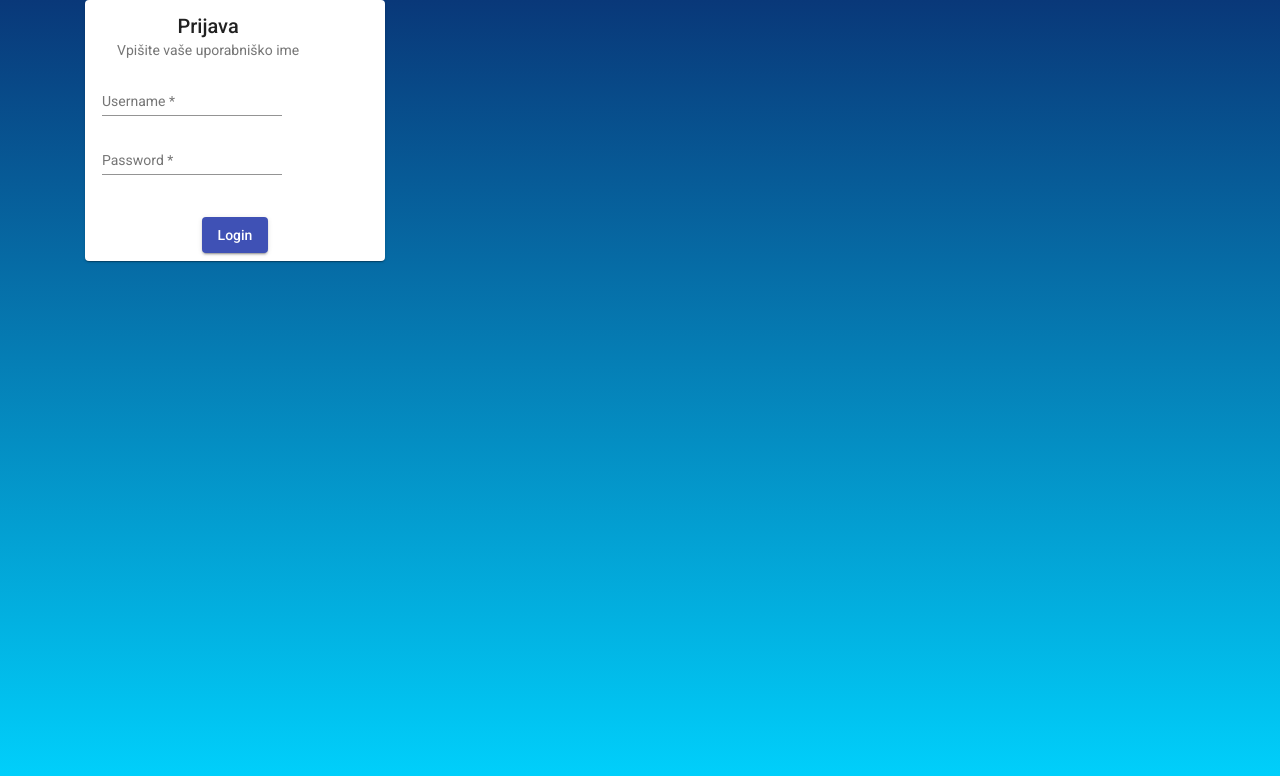
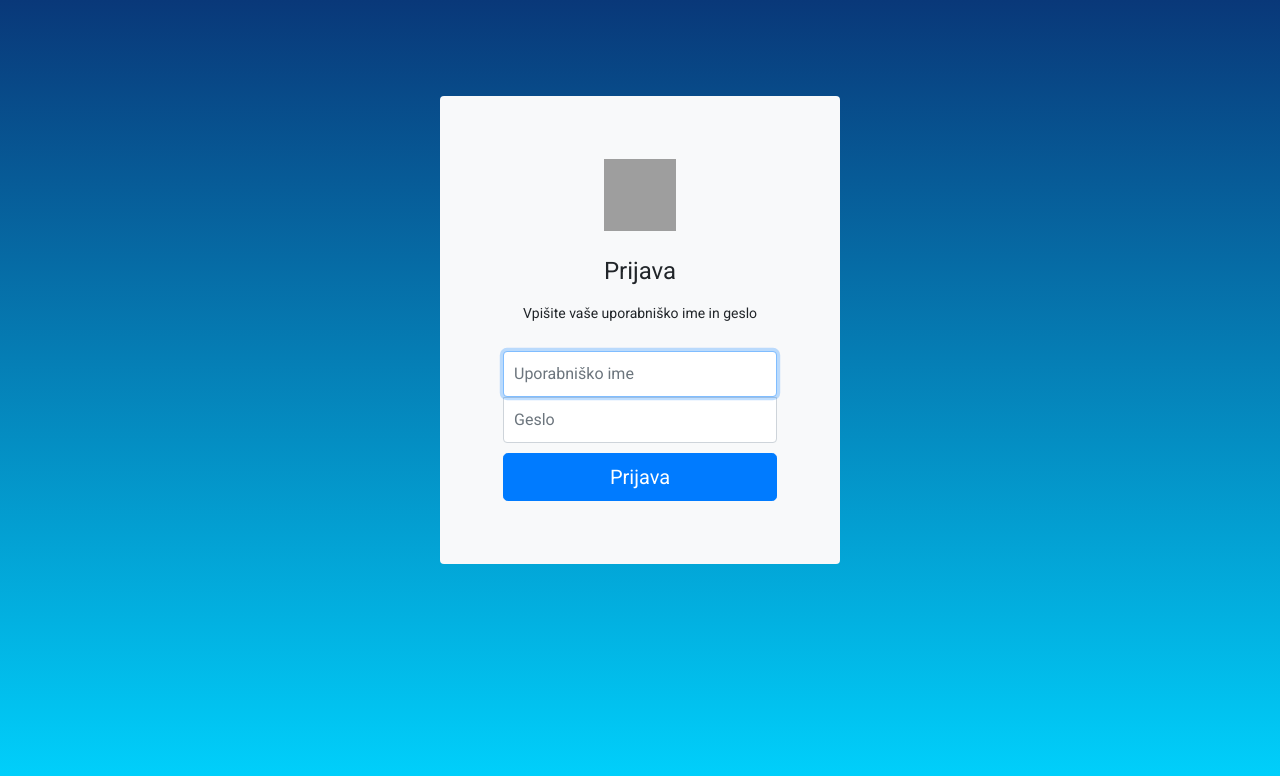
Before and after one commit to mh-developer/hekatlon-MojeDelo, an Angular app in the folder WebApp/: page / in a window 1280 px wide. Before the commit this address led to /login. Shown: the top 776 px of the page. Built offline with nearby package versions, Linux system fonts and the light colour scheme; grey boxes are pictures that could not be loaded.

Commit message:
fix: add boostrap & fix login design

```diff
--- a/WebApp/package.json
+++ b/WebApp/package.json
@@ -17,6 +17,7 @@
         "@angular/compiler": "~9.1.0",
         "@angular/core": "~9.1.0",
         "@angular/forms": "~9.1.0",
+        "@angular/localize": "^9.1.0",
         "@angular/material": "^9.2.0",
         "@angular/platform-browser": "~9.1.0",
         "@angular/platform-browser-dynamic": "~9.1.0",
--- a/WebApp/src/app/app-routing.module.ts
+++ b/WebApp/src/app/app-routing.module.ts
@@ -5,8 +5,7 @@ import { AuthComponent } from './auth/auth/auth.component';
 const routes: Routes = [
     {
         path: '',
-        redirectTo: '/login',
-        pathMatch: 'full'
+        component: AuthComponent
     },
     {
         path: 'login',
--- a/WebApp/src/app/app.module.ts
+++ b/WebApp/src/app/app.module.ts
@@ -15,7 +15,7 @@ import { NgbModule } from '@ng-bootstrap/ng-bootstrap';
     imports: [
         BrowserModule,
         AppRoutingModule,
-        // NgbModule,
+        NgbModule,
         BrowserAnimationsModule,
         AuthModule,
         FormsModule
--- a/WebApp/src/app/auth/auth/auth.component.html
+++ b/WebApp/src/app/auth/auth/auth.component.html
@@ -1,53 +1,42 @@
-<div class="container text-center d-flex align-content-center">
-    <mat-card class="example-card">
-        <mat-card-header>
-            <mat-card-title>
-                Prijava
-            </mat-card-title>
-            <mat-card-subtitle>
-                Vpišite vaše uporabniško ime
-            </mat-card-subtitle>
-        </mat-card-header>
-        <mat-card-content>
-            <form class="example-form">
-                <table class="example-full-width" cellspacing="0">
-                    <tr>
-                        <td>
-                            <mat-form-field class="example-full-width">
+<div class="text-center pt-5">
+    <div class="bg-light form-width mt-5 p-5 rounded">
+        <form class="form-signin">
+            <img
+                class="mb-4"
+                src="https://getbootstrap.com/docs/4.0/assets/brand/bootstrap-solid.svg"
+                alt=""
+                width="72"
+                height="72"
+            />
+            <h1 class="h3 mb-3 font-weight-normal">Prijava</h1>
+            <p class="pb-3">Vpišite vaše uporabniško ime in geslo</p>
+            <label for="inputEmail" class="sr-only">Uporabniško ime</label>
             <input
-                                    matInput
-                                    placeholder="Username"
+                type="text"
+                class="form-control"
+                placeholder="Uporabniško ime"
                 [(ngModel)]="username"
                 name="username"
                 required
+                autofocus
             />
-                            </mat-form-field>
-                        </td>
-                    </tr>
-                    <tr>
-                        <td>
-                            <mat-form-field class="example-full-width">
+            <label for="inputPassword" class="sr-only">Geslo</label>
             <input
-                                    matInput
-                                    placeholder="Password"
+                type="password"
+                id="inputPassword"
+                class="form-control"
+                placeholder="Geslo"
                 [(ngModel)]="password"
-                                    type="password"
                 name="password"
                 required
             />
-                            </mat-form-field>
-                        </td>
-                    </tr>
-                </table>
+            <button
+                class="btn btn-lg btn-primary btn-block"
+                type="submit"
+                (click)="login()"
+            >
+                Prijava
+            </button>
         </form>
-            <mat-spinner
-                [style.display]="showSpinner ? 'block' : 'none'"
-            ></mat-spinner>
-        </mat-card-content>
-        <mat-card-actions>
-            <button mat-raised-button (click)="login()" color="primary">
-                Login
-            </button>
-        </mat-card-actions>
-    </mat-card>
     </div>
+</div>
--- a/WebApp/src/app/auth/auth/auth.component.scss
+++ b/WebApp/src/app/auth/auth/auth.component.scss
@@ -1,3 +1,54 @@
-.example-card {
-    width: 300px;
+html,
+body {
+    height: 100%;
 }
+
+body {
+    display: -ms-flexbox;
+    display: -webkit-box;
+    display: flex;
+    -ms-flex-align: center;
+    -ms-flex-pack: center;
+    -webkit-box-align: center;
+    align-items: center;
+    -webkit-box-pack: center;
+    justify-content: center;
+    padding-top: 40px;
+    padding-bottom: 40px;
+    background-color: #f5f5f5;
+}
+
+.form-width {
+    width: 400px;
+    margin: 0 auto;
+}
+
+.form-signin {
+    width: 100%;
+    max-width: 330px;
+    padding: 15px;
+    margin: 0 auto;
+}
+.form-signin .checkbox {
+    font-weight: 400;
+}
+.form-signin .form-control {
+    position: relative;
+    box-sizing: border-box;
+    height: auto;
+    padding: 10px;
+    font-size: 16px;
+}
+.form-signin .form-control:focus {
+    z-index: 2;
+}
+.form-signin input[type="email"] {
+    margin-bottom: -1px;
+    border-bottom-right-radius: 0;
+    border-bottom-left-radius: 0;
+}
+.form-signin input[type="password"] {
+    margin-bottom: 10px;
+    border-top-left-radius: 0;
+    border-top-right-radius: 0;
+}
--- a/WebApp/src/polyfills.ts
+++ b/WebApp/src/polyfills.ts
@@ -1,3 +1,7 @@
+/***************************************************************************************************
+ * Load `$localize` onto the global scope - used if i18n tags appear in Angular templates.
+ */
+import '@angular/localize/init';
 /**
  * This file includes polyfills needed by Angular and is loaded before the app.
  * You can add your own extra polyfills to this file.
--- a/WebApp/src/styles.scss
+++ b/WebApp/src/styles.scss
@@ -42,12 +42,3 @@ body {
     margin: 0;
     font-family: Roboto, "Helvetica Neue", sans-serif;
 }
-
-html,
-body {
-    height: 100%;
-}
-body {
-    margin: 0;
-    font-family: Roboto, "Helvetica Neue", sans-serif;
-}
```
Also changed, not shown: 1 other file (tests, documents, lock files or other folders). Lines whose indentation alone changed are shown as unchanged.
